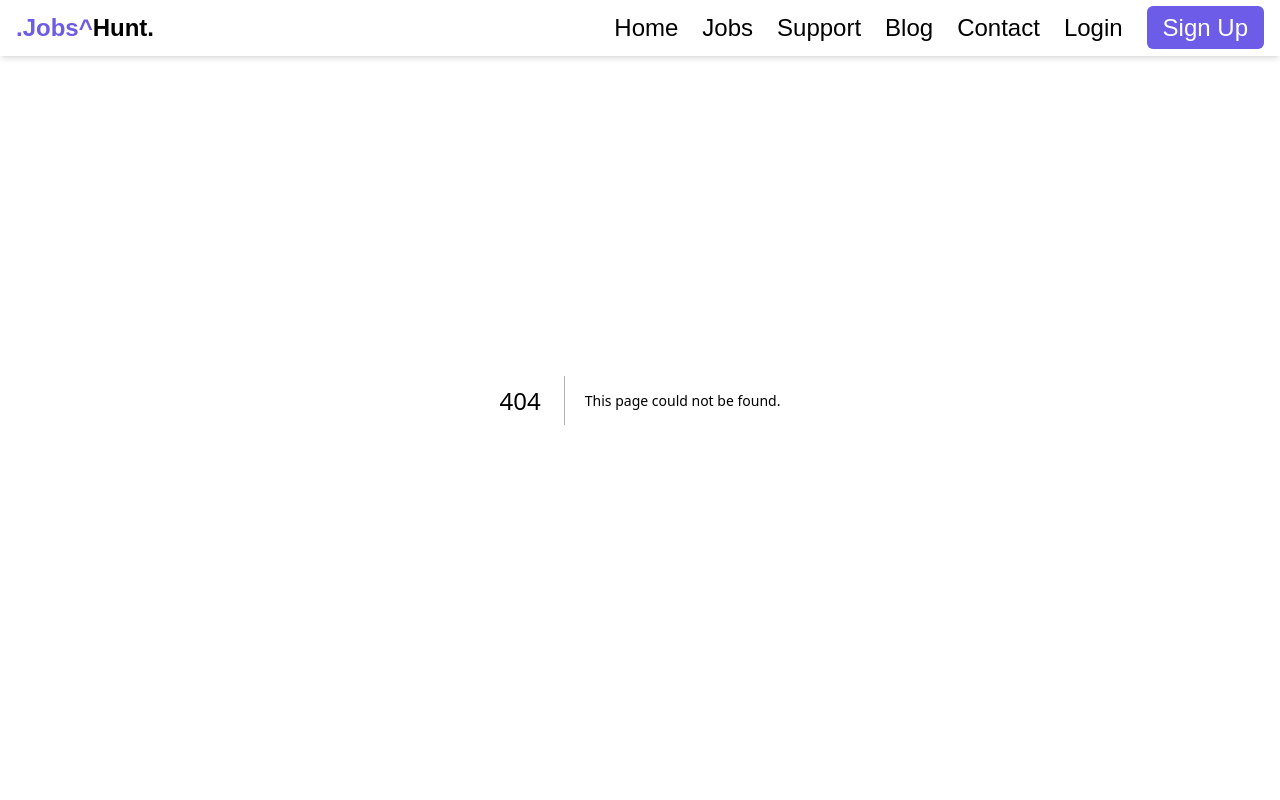
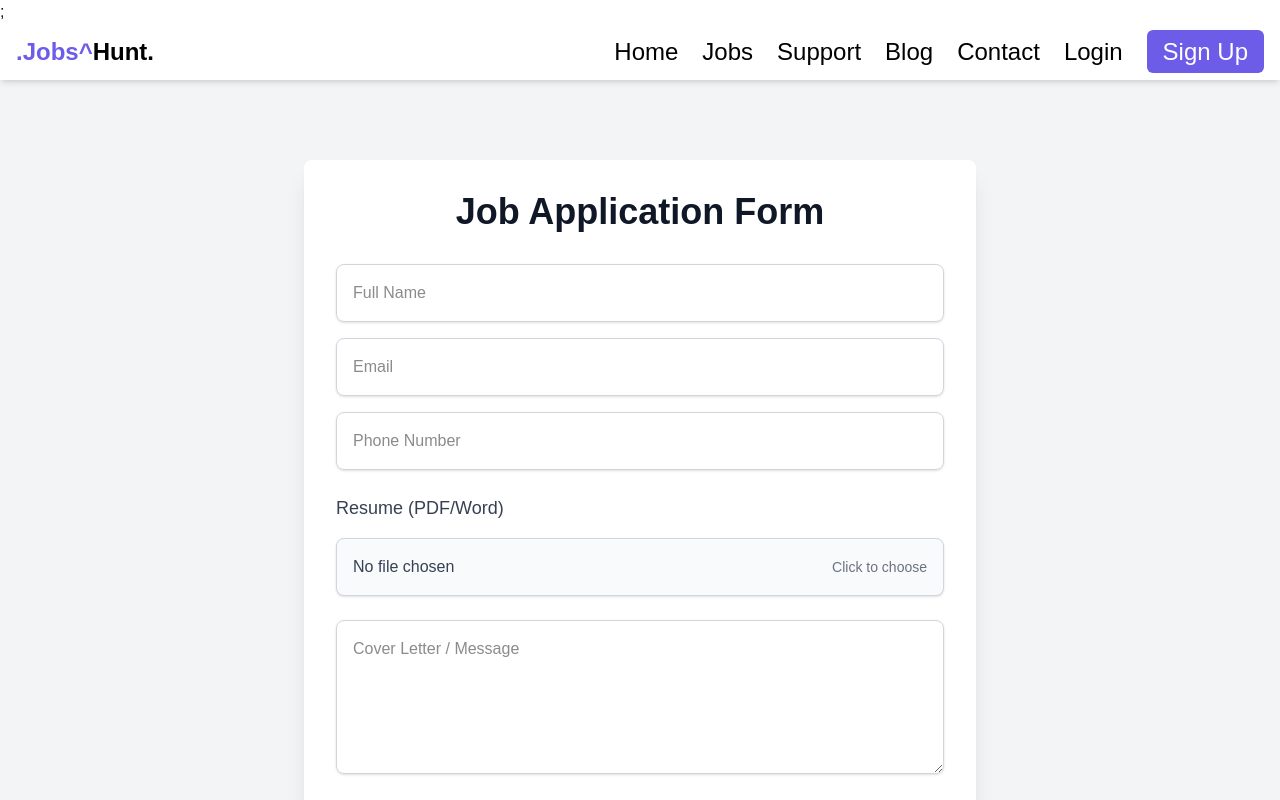
Before and after one commit to taba123-debug/JobHumt, a Next.js app: page /applied/1 in a window 1280 px wide. Before the commit this address had no page. Shown: the top 800 px of the page. Built offline with nearby package versions, Linux system fonts and the light colour scheme.

Commit message:
push origin

```diff
--- /dev/null
+++ b/app/applied/[id]/page.js
@@ -0,0 +1,107 @@
+'use client';
+import React, { useState } from 'react';
+
+const ApplyPage = () => {
+  const [formData, setFormData] = useState({
+    name: '',
+    email: '',
+    phone: '',
+    resume: null,
+    coverLetter: '',
+  });
+
+  const handleChange = (e) => {
+    const { name, value, files } = e.target;
+    setFormData((prev) => ({
+      ...prev,
+      [name]: files ? files[0] : value,
+    }));
+  };
+
+  const handleSubmit = (e) => {
+    e.preventDefault();
+
+    message('Application submitted successfully!');
+  };
+
+  return (
+    <div className="min-h-full  bg-gray-100 flex items-center justify-center py-10 px-4">
+      <div className="w-full max-w-2xl mt-30 bg-white rounded-lg shadow-xl p-8">
+        <h2 className="text-4xl font-extrabold mb-8 text-center text-gray-900">Job Application Form</h2>
+
+        <form onSubmit={handleSubmit} className="space-y-6">
+          <div className="space-y-4">
+            <input
+              type="text"
+              name="name"
+              placeholder="Full Name"
+              onChange={handleChange}
+              required
+              className="w-full p-4 border border-gray-300 rounded-lg shadow-sm focus:outline-none focus:ring-2 focus:ring-blue-500"
+            />
+            <input
+              type="email"
+              name="email"
+              placeholder="Email"
+              onChange={handleChange}
+              required
+              className="w-full p-4 border border-gray-300 rounded-lg shadow-sm focus:outline-none focus:ring-2 focus:ring-blue-500"
+            />
+            <input
+              type="tel"
+              name="phone"
+              placeholder="Phone Number"
+              onChange={handleChange}
+              required
+              className="w-full p-4 border border-gray-300 rounded-lg shadow-sm focus:outline-none focus:ring-2 focus:ring-blue-500"
+            />
+          </div>
+
+          <div className="space-y-4">
+            <label htmlFor="resume" className="block text-lg font-medium text-gray-700">
+              Resume (PDF/Word)
+            </label>
+            <div className="relative">
+              <input
+                type="file"
+                name="resume"
+                accept=".pdf,.doc,.docx"
+                onChange={handleChange}
+                required
+                id="resume"
+                className="w-full p-4 border border-gray-300 rounded-lg shadow-sm focus:outline-none focus:ring-2 focus:ring-blue-500 cursor-pointer opacity-0 absolute top-0 left-0"
+              />
+              <div
+                className={`w-full p-4 border border-gray-300 rounded-lg shadow-sm bg-gray-50 text-gray-700 flex justify-between items-center ${
+                  formData.resume ? 'bg-blue-100' : ''
+                }`}
+              >
+                <span>{formData.resume ? formData.resume.name : 'No file chosen'}</span>
+                <span className="text-sm text-gray-500">{formData.resume ? 'File selected' : 'Click to choose'}</span>
+              </div>
+            </div>
+          </div>
+
+          <div>
+            <textarea
+              name="coverLetter"
+              rows="5"
+              placeholder="Cover Letter / Message"
+              onChange={handleChange}
+              className="w-full p-4 border border-gray-300 rounded-lg shadow-sm focus:outline-none focus:ring-2 focus:ring-blue-500"
+            ></textarea>
+          </div>
+
+          <button
+            type="submit"
+            className="w-full bg-blue-600 text-white py-3 rounded-lg shadow-md hover:bg-blue-700 focus:outline-none focus:ring-2 focus:ring-blue-500"
+          >
+            Submit Application
+          </button>
+        </form>
+      </div>
+    </div>
+  );
+};
+
+export default ApplyPage;
--- a/app/components/NavBar.js
+++ b/app/components/NavBar.js
@@ -8,7 +8,7 @@ import Link from "next/link";
 
 export default function NavBar() {
   return (
-    <nav className=" bg-white fixed top-0 left-0 w-full z-50  shadow-md">
+    <nav className=" bg-white fixed top-0 left-0 w-full z-50  shadow-md">;
       <div className="max-w-7xl mx-auto px-4 py-3 flex justify-between items-center">
         <Link href="/" className="text-2xl font-bold text-black">
           <span className="text-[#6C5CE7]">.Jobs^</span>Hunt.
--- a/app/details/[id]/page.js
+++ b/app/details/[id]/page.js
@@ -1,5 +1,6 @@
-import React from 'react';
-import Image from 'next/image';
+import React from "react";
+import Image from "next/image";
+import Link from "next/link";
 // This is a Server Component (async)
 async function page({ params }) {
   const { id } = params;
@@ -8,8 +9,7 @@ async function page({ params }) {
   const data = await response.json();
   const jobs = data.data;
 
-  const selectedJob = jobs.find((job) => job.ID_data == id
-  );
+  const selectedJob = jobs.find((job) => job.ID_data == id);
 
   if (!selectedJob) {
     return (
@@ -19,29 +19,46 @@ async function page({ params }) {
     );
   }
   console.log(selectedJob);
-  const req=selectedJob.requirements
+  const req = selectedJob.requirements;
   console.log(req);
 
   return (
     <div className="min-h-screen py-15 px-20 md:px-12 flex justify-center ">
       <div className="ml-2 mx-auto w-[750px]  p-10 mt-25 border-blue-800 border-2 rounded-2xl shadow-sm  hover:cursor-pointer">
-        <h1 className="text-4xl font-bold text-[#6C5CE7] mb-4">{selectedJob.JobTitle}</h1>
-        <p className="text-lg text-gray-700 mb-2"><strong>Company:</strong> {selectedJob.company}</p>
-        <p className="text-lg text-gray-700 mb-2"><strong>Location:</strong> {selectedJob.location}</p>
-        <p className="text-lg text-gray-700 mb-2"><strong>Type:</strong> {selectedJob.Type}</p>
-        <p className="text-lg text-gray-700 mb-2"><strong>Date posted:</strong> {selectedJob.date}</p>
+        <h1 className="text-4xl font-bold text-[#6C5CE7] mb-4">
+          {selectedJob.JobTitle}
+        </h1>
+        <p className="text-lg text-gray-700 mb-2">
+          <strong>Company:</strong> {selectedJob.company}
+        </p>
+        <p className="text-lg text-gray-700 mb-2">
+          <strong>Location:</strong> {selectedJob.location}
+        </p>
+        <p className="text-lg text-gray-700 mb-2">
+          <strong>Salary:</strong> {selectedJob.Salary}
+        </p>
+        <p className="text-lg text-gray-700 mb-2">
+          <strong>Type:</strong> {selectedJob.Type}
+        </p>
+        <p className="text-lg text-gray-700 mb-2">
+          <strong>Date posted:</strong> {selectedJob.date}
+        </p>
 
         <div className="my-6">
-          <h2 className="text-2xl font-semibold text-[#6C5CE7] mb-2">Job Description</h2>
+          <h2 className="text-2xl font-semibold text-[#6C5CE7] mb-2">
+            Job Description
+          </h2>
           <p className="text-gray-600">{selectedJob.description}</p>
         </div>
 
         {selectedJob.requirements && selectedJob.requirements.length > 0 && (
           <div className="my-6">
-    <h2 className="text-2xl font-semibold text-[#6C5CE7] mb-2">Requirements</h2>
+            <h2 className="text-2xl font-semibold text-[#6C5CE7] mb-2">
+              Requirements
+            </h2>
 
             {(() => {
-      const req = selectedJob.requirements[0].children ; // extract list items
+              const req = selectedJob.requirements[0].children; // extract list items
               return (
                 <ul className="list-disc list-inside text-gray-600 space-y-1">
                   {req.map((item, index) => (
@@ -51,11 +68,13 @@ async function page({ params }) {
               );
             })()}
           </div>
-
         )}
-        <button className="mt-8 bg-[#6C5CE7] text-white px-6 py-3 rounded-full font-semibold hover:bg-[#5B4DD9] transition">
+        <Link
+          href={`/applied/${selectedJob.ID_data}`}
+          className="inline-block border-2xl p-2 bg-[#6C5CE7] text-white rounded-full hover:cursor-pointer hover:text-black"
+        >
           Apply Now
-        </button>
+        </Link>
       </div>
       <div className="mt-30 md:w-1/2 flex justify-center">
         <Image
--- a/app/jobs/page.js
+++ b/app/jobs/page.js
@@ -40,7 +40,11 @@ async function page() {
               <p className="text-gray-500 mb-2">
                 <strong>Location:</strong> {singlejob.location}
               </p>
-              <p className="text-gray-500 mb-4">{singlejob.description}</p>
+              {/* <p className="text-gray-500 mb-2">
+                <strong>Salary:</strong> {singlejob.Salary}
+              </p> */}
+              <p className="text-gray-500 mb-4">
+                <strong>Job Description: </strong>{singlejob.description}</p>
               <Link
                 href={`/details/${singlejob.ID_data}`}
                 className="inline-block border-2xl p-2 bg-[#6C5CE7] text-white rounded-full hover:cursor-pointer hover:text-black"
--- a/app/login/page.js
+++ b/app/login/page.js
@@ -1,27 +1,26 @@
 import React from 'react';
 import Link from 'next/link';
 function Page() {
-  return (
-    <div className="flex min-h-screen font-sans mt-20 ">
+return ( <div className="flex min-h-screen font-sans mt-20 ">
 
-      <div className="w-1/2 flex flex-col justify-center ml-20 items-center bg-gray-100 p-12 shadow-md mt-10 rounded-lg">
+  <div className="w-1/2 flex flex-col justify-center ml-20 items-center p-12 shadow-2xl border-blue-800 mt-10 rounded-lg">
     <div className="w-full max-w-md">
       <h1 className="text-4xl font-bold mb-6 text-center text-gray-800">Login to continue</h1>
       <input
         type="email"
         placeholder="Email"
-            className="mb-4 p-3 w-full border border-gray-500 rounded-md focus:outline-none focus:ring-2 focus:ring-blue-400"
+        className="mb-4 p-3 w-full border border-gray-500 rounded-md  "
       />
       <input
         type="password"
         placeholder="Password"
-            className="mb-6 p-3 w-full border border-gray-500 rounded-md focus:outline-none focus:ring-2 focus:ring-blue-400"
+        className="mb-6 p-3 w-full border border-gray-500 rounded-md "
       />
       <button className="bg-blue-500 hover:bg-blue-600 text-white font-semibold px-6 py-3 rounded-md w-[100px] ml-50 transition duration-200">
         Login
       </button>
       <p className="text-lg text-center text-gray-600 mt-6">
-            Don’t have an account?{' '}
+        Don’t have an account?
         <Link href="/signup" className="text-blue-500 hover:underline ">
           Sign up to start
         </Link>
@@ -40,5 +39,3 @@ function Page() {
 </div>
 );
 }
-
-export default Page;
--- a/package.json
+++ b/package.json
@@ -9,6 +9,7 @@
     "lint": "next lint"
   },
   "dependencies": {
+    "axios": "^1.9.0",
     "next": "15.3.1",
     "react": "^19.0.0",
     "react-dom": "^19.0.0",
```
Also changed, not shown: 1 other file (tests, documents, lock files or other folders). Lines whose indentation alone changed are shown as unchanged.
